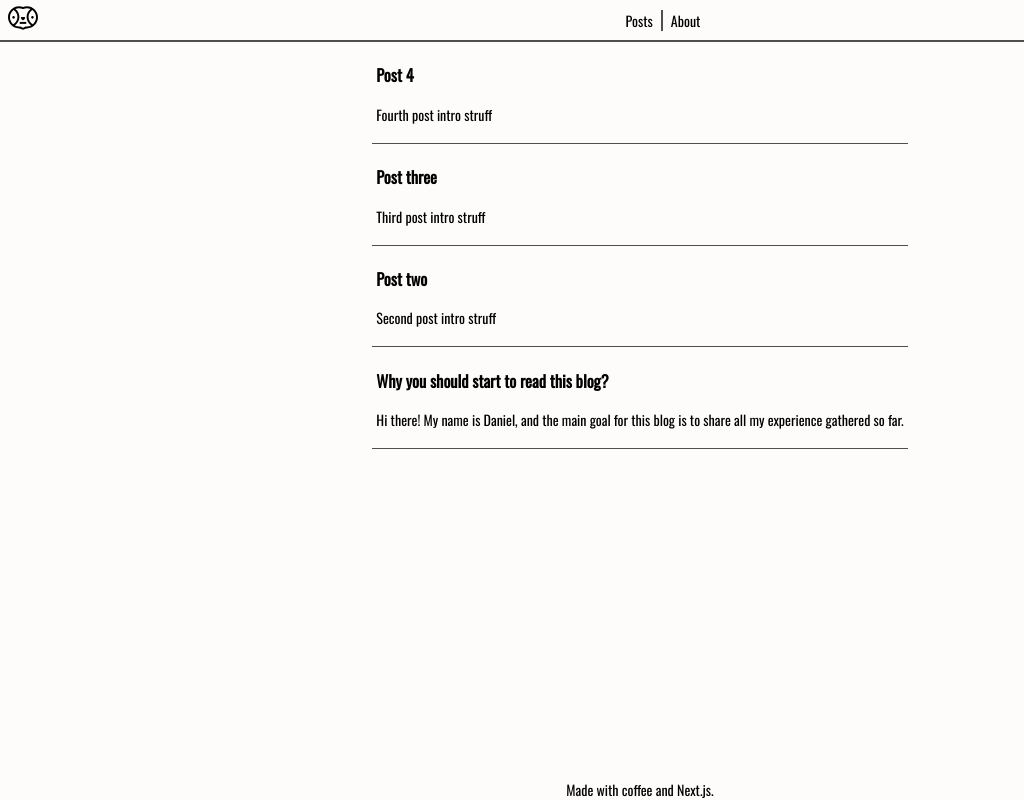
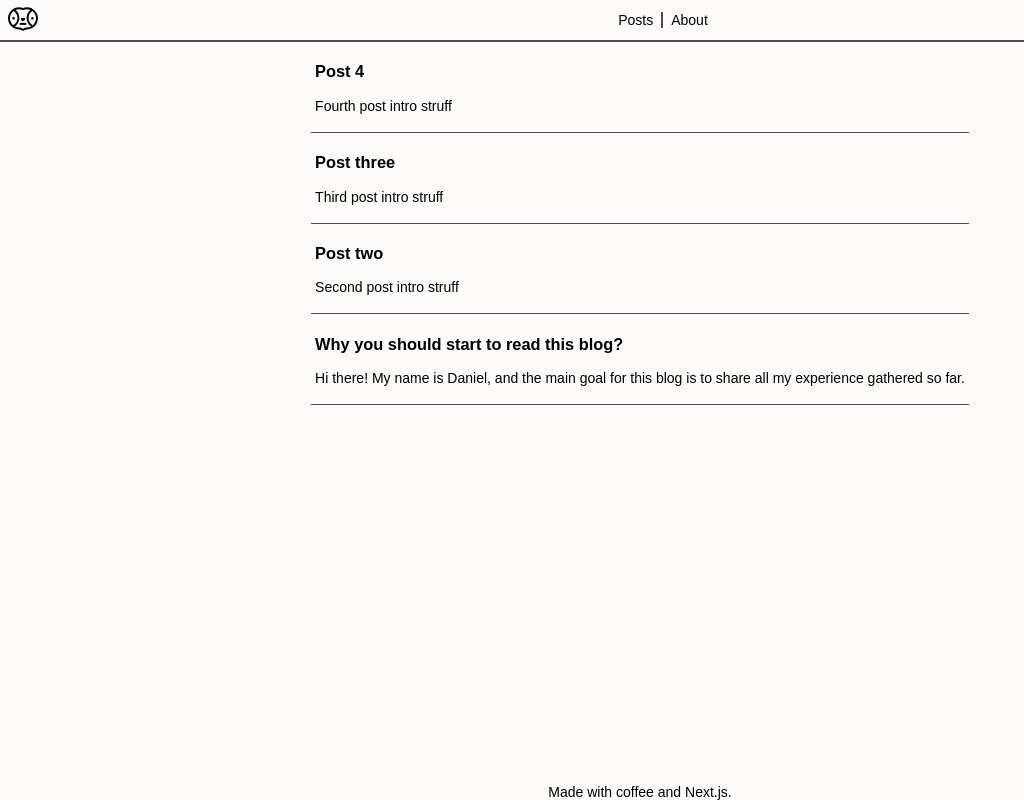
Before and after one commit to vazsonyidl/theboringblog, a Next.js app: page / in a window 1280 px wide. Shown: the whole page, without its empty margins (0-1024 px from the left). Built offline with nearby package versions, Linux system fonts and the light colour scheme.

Commit message:
font - use sans serif as default font

```diff
--- a/styles/globals.scss
+++ b/styles/globals.scss
@@ -1,6 +1,5 @@
 @import 'colors';
 @import 'variables';
-@import url('//fonts.googleapis.com/css?family=Oswald');
 
 // Target the root div - which wraps the whole application
 #__next {
@@ -15,7 +14,7 @@ body {
   margin: 0;
   height: 100%;
   background-color: $primary-3;
-  font-family: Oswald, -apple-system, BlinkMacSystemFont, Segoe UI, Roboto,
+  font-family: sans-serif, -apple-system, BlinkMacSystemFont, Segoe UI, Roboto,
     Oxygen, Ubuntu, Cantarell, Fira Sans, Droid Sans, Helvetica Neue;
   font-size: $root-font-size;
 }
```
